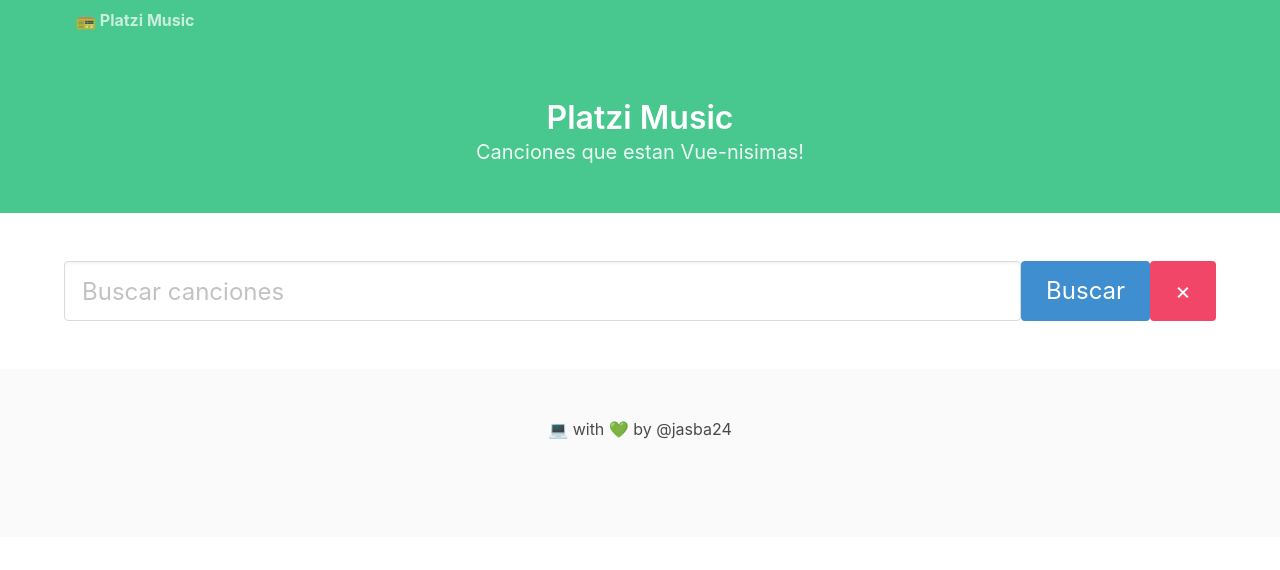
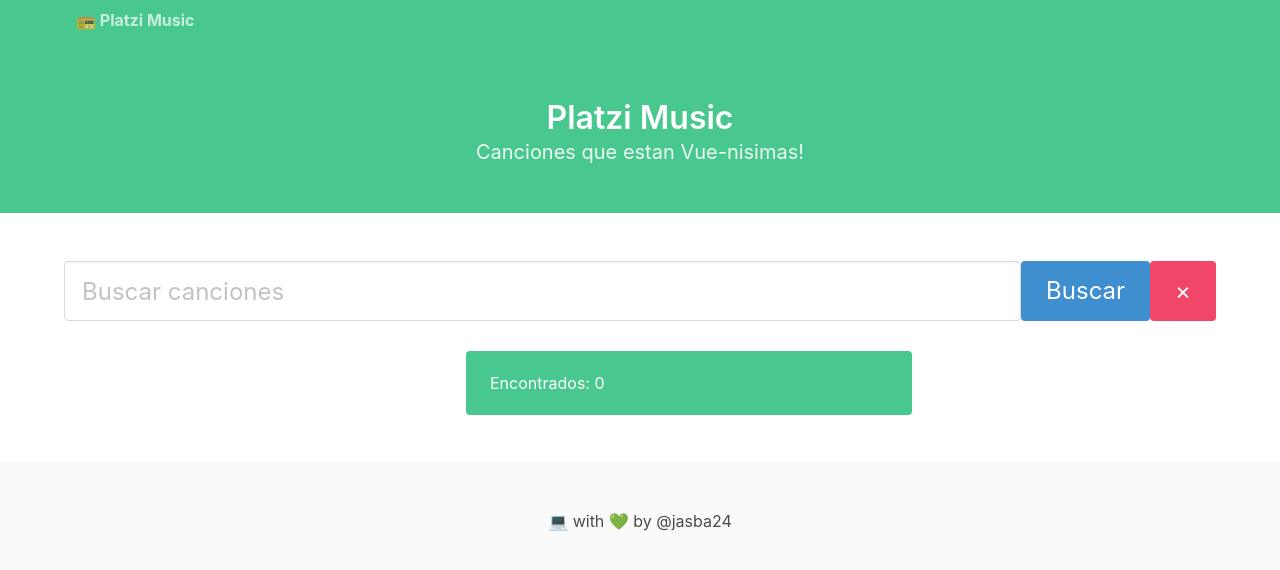
Before and after one commit to jasba24/platzi-music-vue, a Vue app: page / in a window 1280 px wide. Shown: the top 570 px of the page. Built offline with nearby package versions, Linux system fonts and the light colour scheme; what trae would draw is missing.

Commit message:
create the player component but don't use for use after with vuex

```diff
--- a/package.json
+++ b/package.json
@@ -9,8 +9,9 @@
 	"dependencies": {
 		"bulma": "^0.9.2",
 		"core-js": "^3.6.5",
+		"mitt": "^2.1.0",
 		"trae": "^1.4.2",
-		"vue": "^3.0.0"
+		"vue": "^3.0.11"
 	},
 	"devDependencies": {
 		"@vue/cli-plugin-babel": "~4.5.0",
--- a/src/App.vue
+++ b/src/App.vue
@@ -14,12 +14,13 @@
 				<a class="button is-danger is-large">&times;</a>
 			</div>
 		</nav>
-		<pm-loader v-show="isLoading"></pm-loader>
-		<pm-notification v-show="showNotification">
-			<template v-slot:body>
-				<p>No se encontraron resultados</p>
+		<pm-notification :hasData="hasData">
+			<template v-slot:body  v-show="showNotification">
+				<p v-if="hasData">No se encontraron resultados</p>
+				<p v-else>{{ searchMessage }}</p>
 			</template>
 		</pm-notification>
+		<pm-loader v-show="isLoading"></pm-loader>
 		<div class="container">
 			<div class="columns is-multiline">
 				<div class="column is-one-quarter" v-for="t in tracks">
@@ -31,11 +32,7 @@
 				</div>
 			</div>
 		</div>
-		<div class="container">
-			<p v-show="!showNotification">
-				<small>{{ searchMessage }}</small>
-			</p>
-		</div>
+		<div class="container"></div>
 	</section>
 	<pm-footer></pm-footer>
 </template>
@@ -66,6 +63,7 @@ export default {
 			isLoading: false,
 			selectedTrack: "",
 			showNotification: false,
+			hasData: false,
 		}
 	},
 
@@ -93,6 +91,8 @@ export default {
 
 			trackService.search(this.searchQuery).then(res => {
 				this.showNotification = res.tracks.total === 0
+				this.hasData = res.tracks.total === 0
+				console.log(this.hasData);
 				this.tracks = res.tracks.items
 				this.isLoading = false
 			})
@@ -113,7 +113,7 @@ export default {
 .is-active {
 	border: 3px solid #23d160;
 }
-.margin {
+.mb-20 {
 	margin-bottom: 20px;
 }
 </style>
--- a/src/components/Track.vue
+++ b/src/components/Track.vue
@@ -43,6 +43,8 @@ export default {
 	methods: {
 		selectTrack() {
 			this.$emit("select", this.track.id)
+
+			this.$bus.$emit("set-track", this.track)
 		},
 	},
 }
--- a/src/components/shared/Notification.vue
+++ b/src/components/shared/Notification.vue
@@ -2,7 +2,9 @@
 	<div class="container">
 		<div class="columns">
 			<div class="column is-5 is-offset-4">
-				<div class="notification is-danger">
+				<div
+					:class="{'notification is-success': !hasData, 'notification is-danger': hasData }"
+				>
 					<slot name="body"></slot>
 				</div>
 			</div>
@@ -10,6 +12,14 @@
 	</div>
 </template>
 
+<script>
+export default {
+	props: {
+		hasData: Boolean,
+	},
+}
+</script>
+
 <style lang="scss" scoped>
 .notification {
 	margin: 10px;
--- a/src/main.js
+++ b/src/main.js
@@ -1,4 +1,4 @@
-import { createApp } from 'vue'
-import App from './App.vue'
+import { createApp } from "vue"
+import App from "./App.vue"
 
-createApp(App).mount('#app')
+createApp(App).mount("#app")
```
Also changed, not shown: src/components/Player.vue (added, +14 -0 lines), src/components/layout/Header.vue (line endings or trailing spaces), 1 other file (tests, documents, lock files or other folders).
